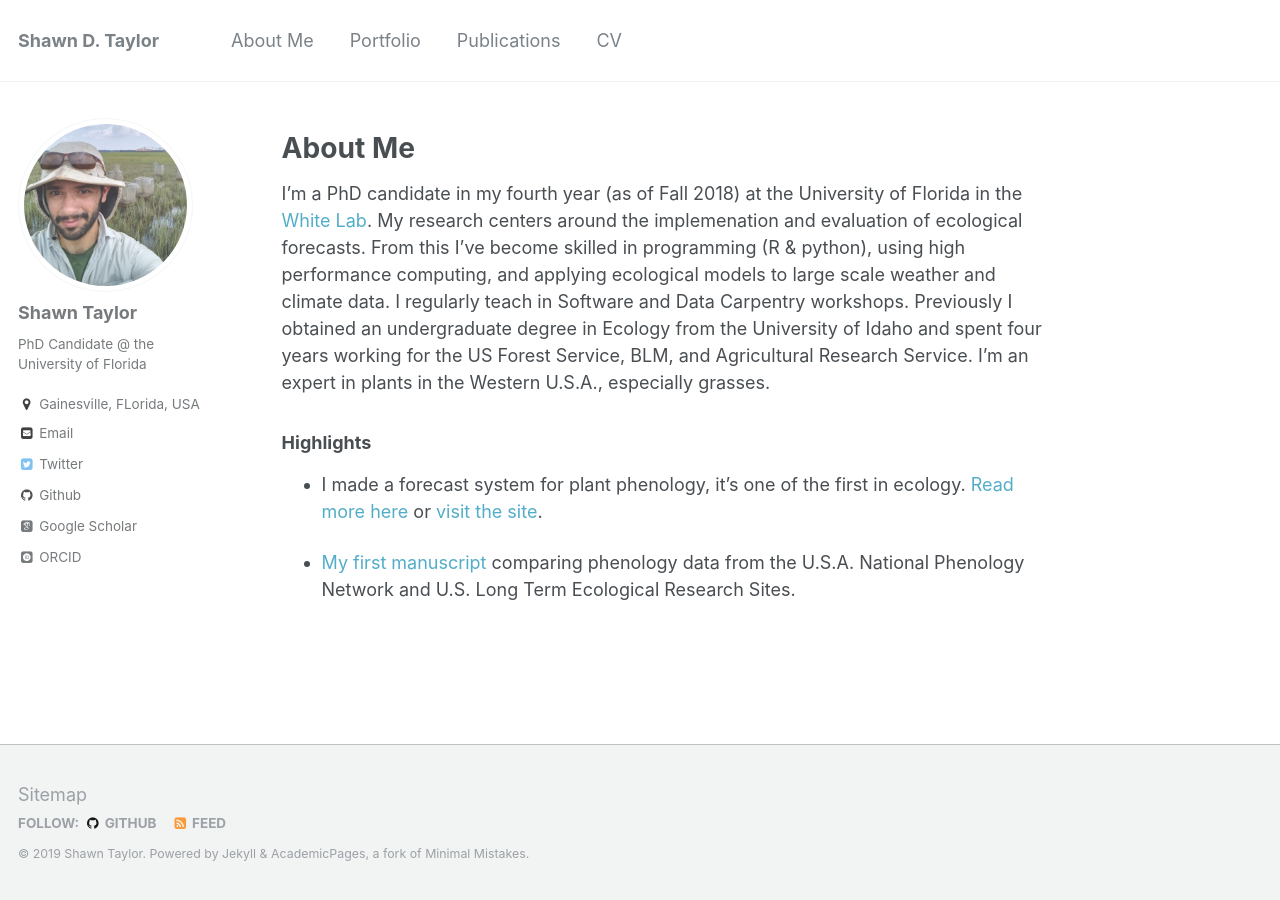
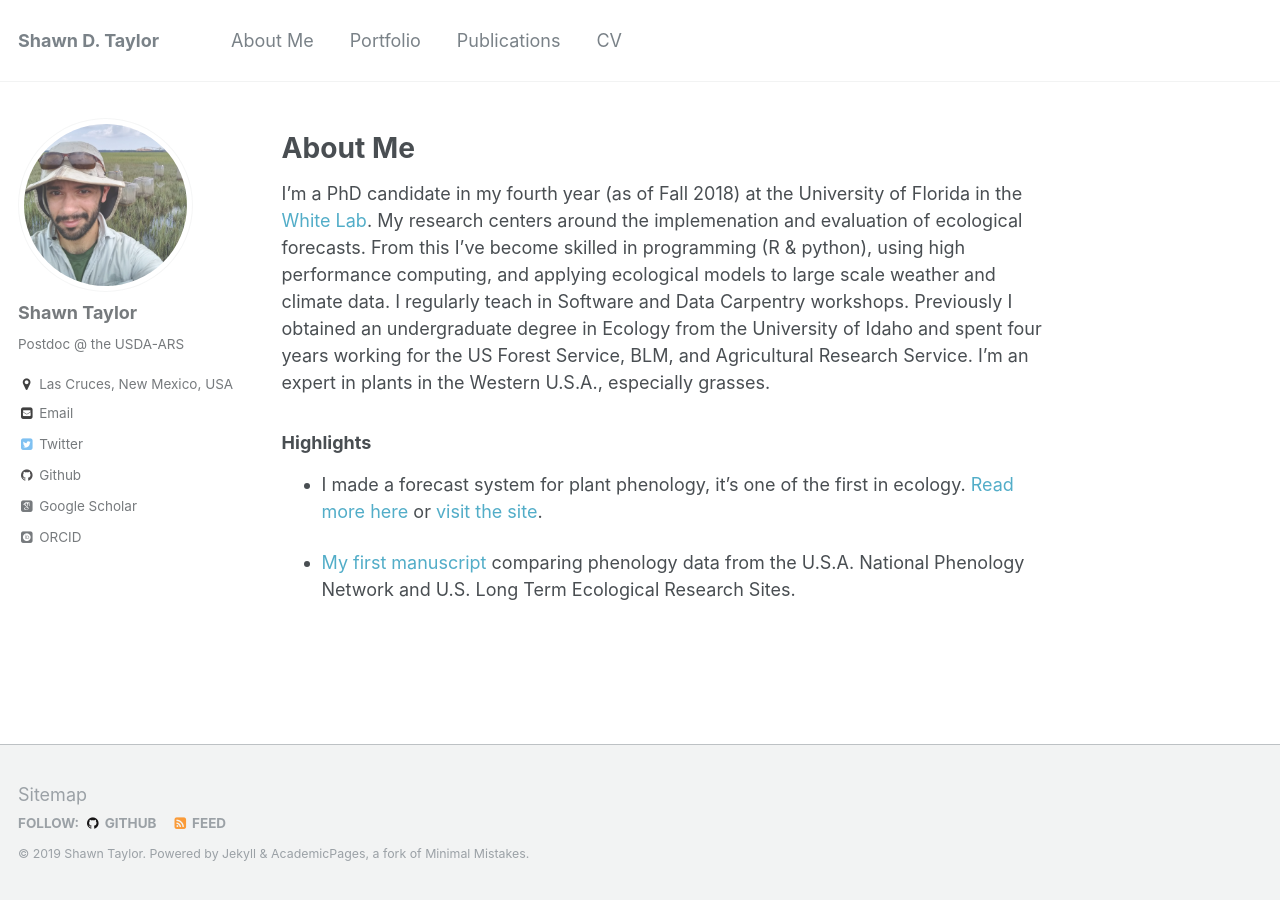
Before and after one commit to sdtaylor/sdtaylor.github.io, a Jekyll site: the page built from _pages/about.md, in a window 1280 px wide. Built offline with Jekyll 4.4.1, drawn with Linux system fonts in a browser that asks for light colours; some web fonts are replaced.

Commit message:
graduated & moved to NM

```diff
--- a/_config.yml
+++ b/_config.yml
@@ -81,11 +81,11 @@ analytics:
 author:
   name             : "Shawn Taylor"
   avatar           : "shawn-taylor.jpg"
-  bio              : "PhD Candidate @ the University of Florida"
-  location         : "Gainesville, FLorida, USA"
+  bio              : "Postdoc @ the USDA-ARS"
+  location         : "Las Cruces, New Mexico, USA"
   employer         :
   googlescholar    : "https://scholar.google.com/citations?user=SvjLzQMAAAAJ&hl=en"
-  email            : "shawntaylor@weecology.org"
+  email            : "shawn.taylor@usda.gov"
   uri              :
   bitbucket        :
   codepen          :
```
